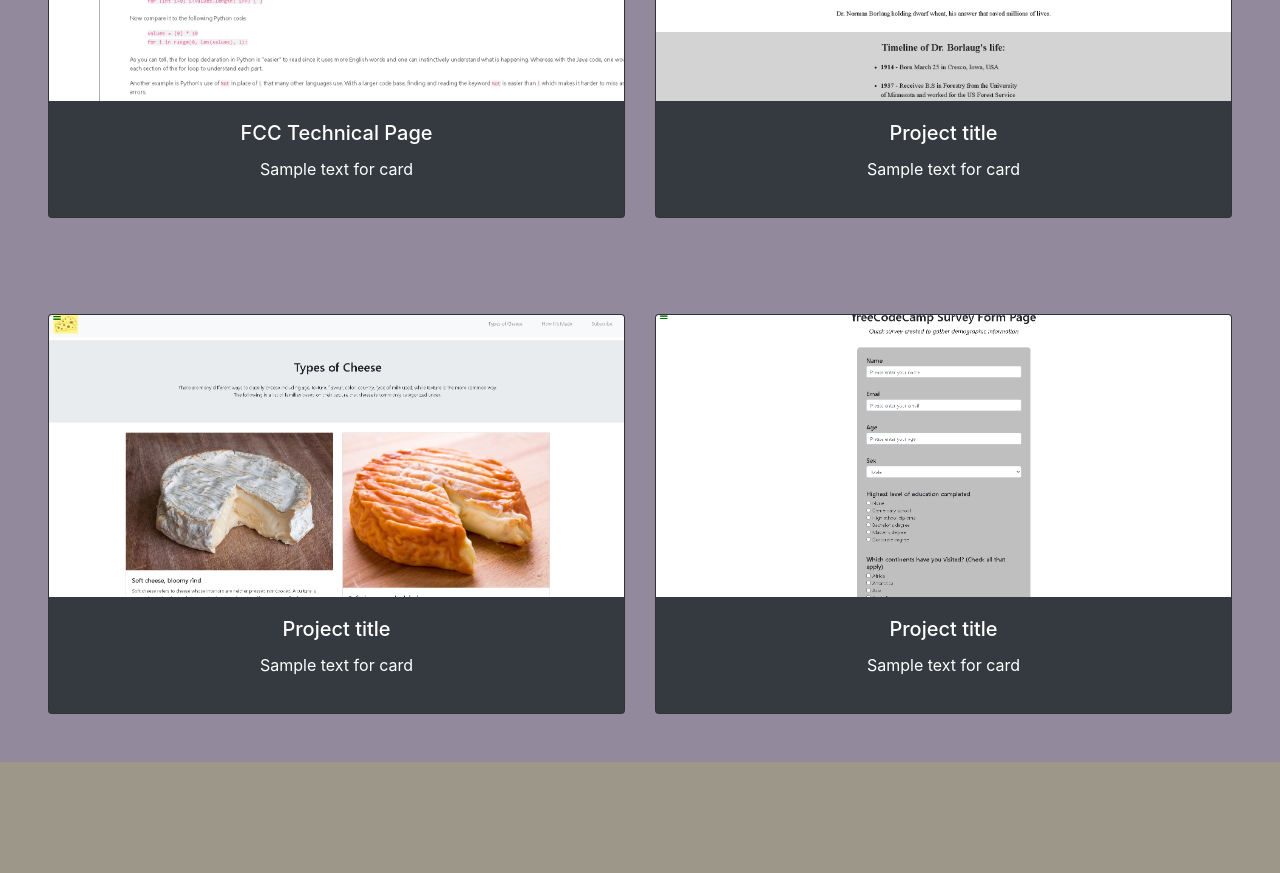
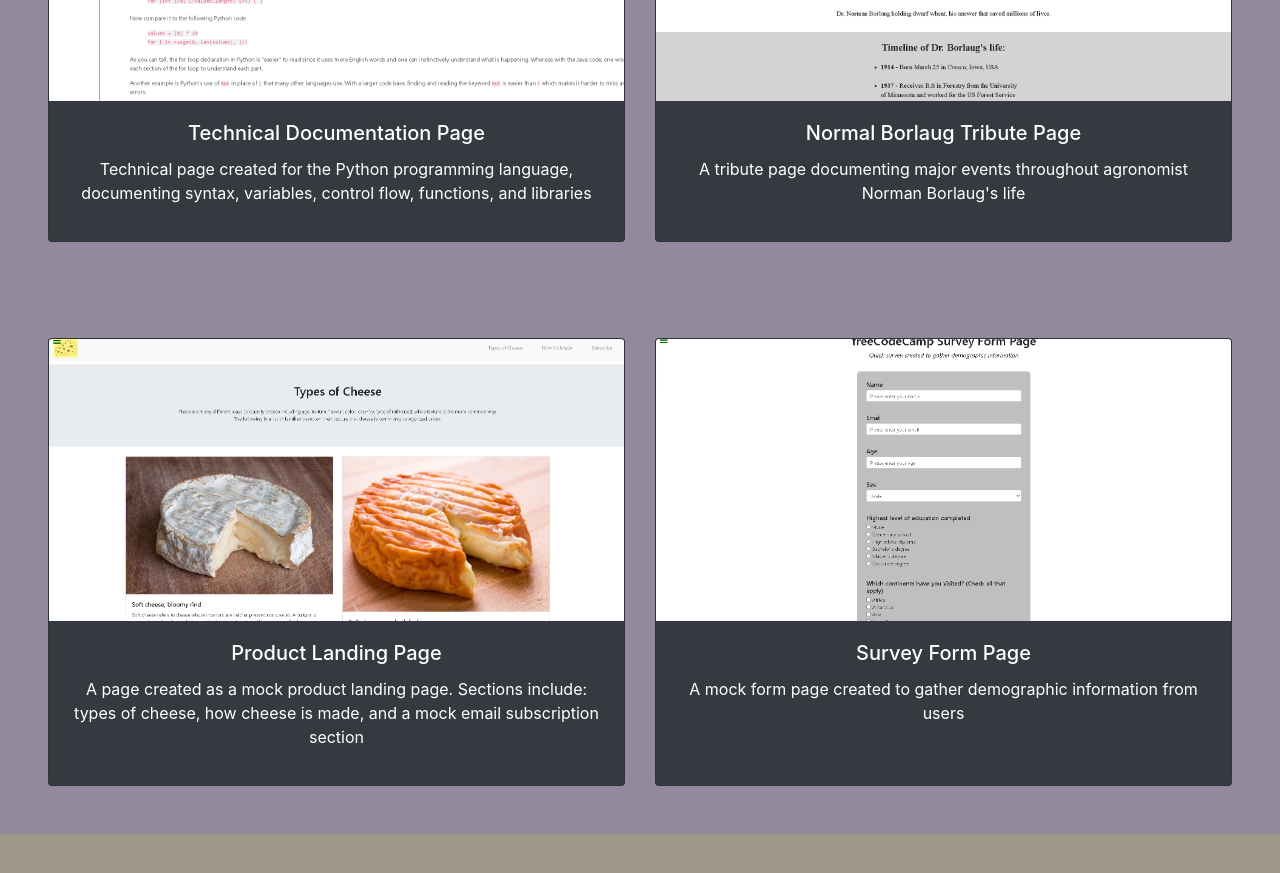
Before and after one commit to Austin-tam/freecodecamp-personal-portfolio, a website built with Parcel: page index.html in a window 1280 px wide. Shown: the part 1100-1973 px from the top of the page. Built offline with nearby package versions, Linux system fonts and the light colour scheme.

Commit message:
add card title and description to project cards

```diff
--- a/index.html
+++ b/index.html
@@ -53,8 +53,10 @@
         <div class="card text-center text-white bg-dark project-tile w-25">
           <img class="card-img-top" src="img/documentation.png" alt="Technical Documentation Page">
           <div class="card-body">
-            <h5 class="card-title">FCC Technical Page</h5>
-            <p class="card-text">Sample text for card</p>
+            <h5 class="card-title">Technical Documentation Page</h5>
+            <p class="card-text">
+              Technical page created for the Python programming language, documenting syntax, variables, control flow, functions, and libraries
+            </p>
             <a href="https://codepen.io/austintam/full/qBNKKpw" target="_blank" class="stretched-link"></a>
           </div>
         </div>
@@ -62,8 +64,10 @@
         <div class="card text-center text-white bg-dark project-tile w-25">
           <img class="card-img-top" src="img/tribute.jpg" alt="Tribute Page">
           <div class="card-body">
-            <h5 class="card-title">Project title</h5>
-            <p class="card-text">Sample text for card</p>
+            <h5 class="card-title">Normal Borlaug Tribute Page</h5>
+            <p class="card-text">
+              A tribute page documenting major events throughout agronomist Norman Borlaug's life
+            </p>
             <a href="https://codepen.io/austintam/full/JjKjvWB" class="stretched-link"></a>
           </div>
         </div>
@@ -73,18 +77,22 @@
         <div class="card text-center text-white bg-dark project-tile">
           <img class="card-img-top" src="img/product.jpg" alt="Product Landing Page">
           <div class="card-body">
-            <h5 class="card-title">Project title</h5>
-            <p class="card-text">Sample text for card</p>
-            <a href="#" class="stretched-link"></a>
+            <h5 class="card-title">Product Landing Page</h5>
+            <p class="card-text">
+              A page created as a mock product landing page. Sections include: types of cheese, how cheese is made, and a mock email subscription section
+            </p>
+            <a href="https://codepen.io/austintam/full/BazQKRx" class="stretched-link"></a>
           </div>
         </div>
 
         <div class="card text-center text-white bg-dark project-tile">
           <img class="card-img-top" src="img/survey.png" alt="Survey Form Page">
           <div class="card-body">
-            <h5 class="card-title">Project title</h5>
-            <p class="card-text">Sample text for card</p>
-            <a href="#" class="stretched-link"></a>
+            <h5 class="card-title">Survey Form Page</h5>
+            <p class="card-text">
+              A mock form page created to gather demographic information from users
+            </p>
+            <a href="https://codepen.io/austintam/full/ExyPBXG" class="stretched-link"></a>
           </div>
         </div>
       </div>
```
